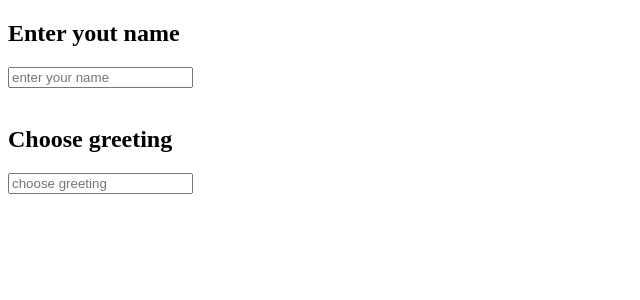
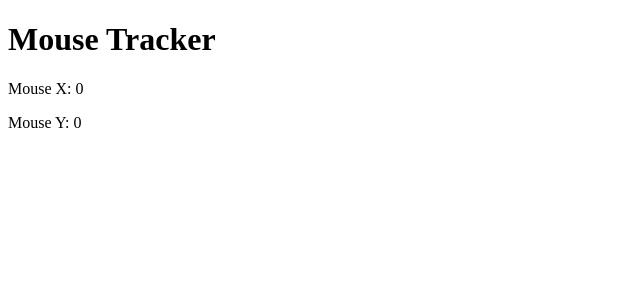
Before and after one commit to RashkaBoy08/react-course, a React (Vite) app: page / in a window 1280 px wide. Shown: the top 300 px of the page, without its empty margins (0-640 px from the left). Built offline with nearby package versions, Linux system fonts and the light colour scheme.

Commit message:
Add mouse tracker component
Render the mouse tracker from the app and update coordinates from mouse movement events with proper effect cleanup.

```diff
--- a/src/App.jsx
+++ b/src/App.jsx
@@ -1,7 +1,7 @@
-import { GreetingTitle } from "./GreetingTitle";
-
+import { MouseTracker } from "./MouseTracker";
 function App() {
-  return <GreetingTitle/>;
+  //markup
+  return <MouseTracker />;
 }
 
 export default App;
--- /dev/null
+++ b/src/MouseTracker.jsx
@@ -0,0 +1,28 @@
+import { useState, useEffect } from "react";
+
+export const MouseTracker = () => {
+  const [mouseX, setMouseX] = useState(0);
+  const [mouseY, setMouseY] = useState(0);
+
+  useEffect(() => {
+    const handleMouseMove = (e) => {
+      setMouseX(e.clientX);
+      setMouseY(e.clientY);
+    };
+
+    window.addEventListener("mousemove", handleMouseMove);
+
+    return () => {
+      window.removeEventListener("mousemove", handleMouseMove);
+    };
+  }, []);
+
+  //markup
+  return (
+    <div>
+      <h1>Mouse Tracker</h1>
+      <p>Mouse X: {mouseX}</p>
+      <p>Mouse Y: {mouseY}</p>
+    </div>
+  );
+};
```
